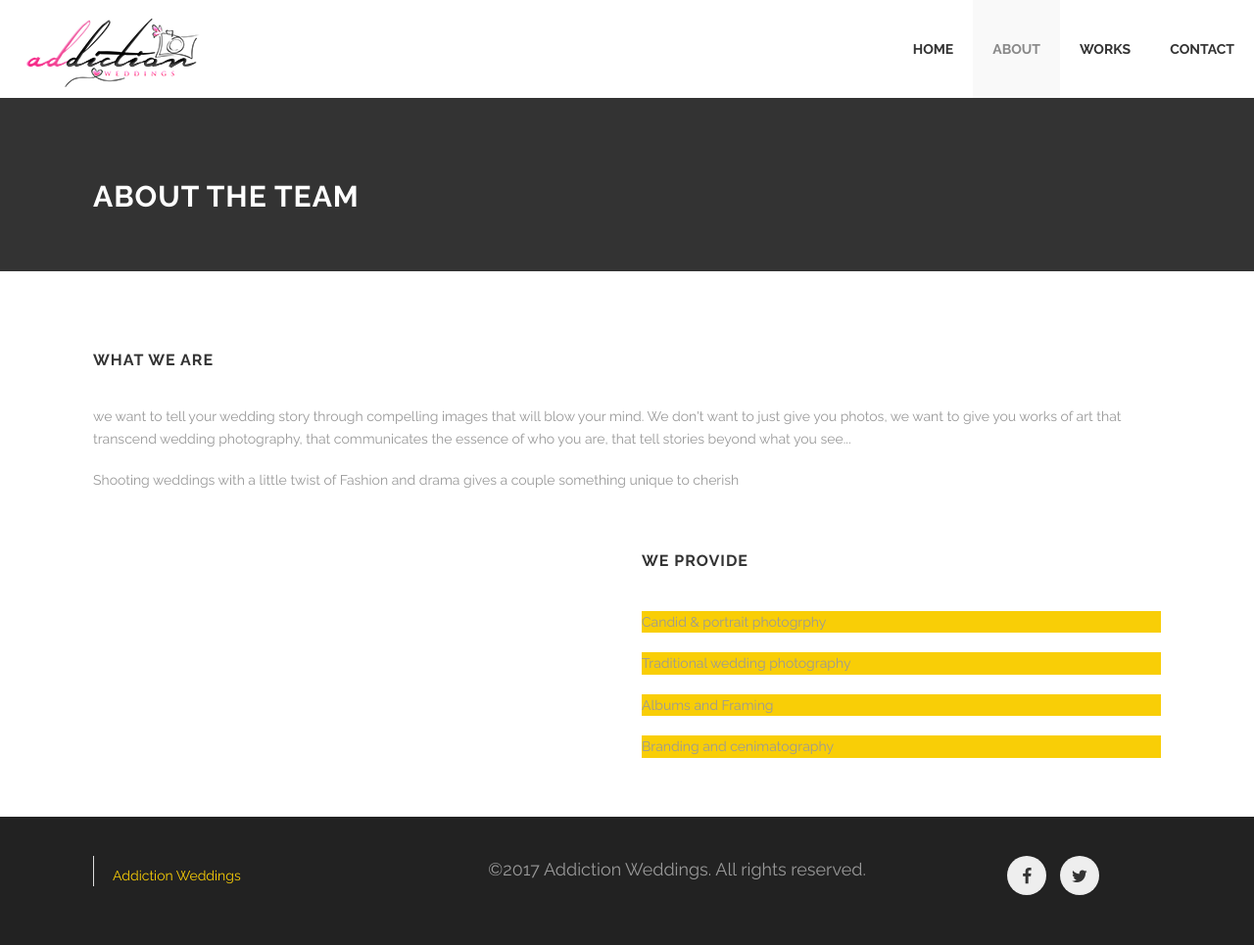
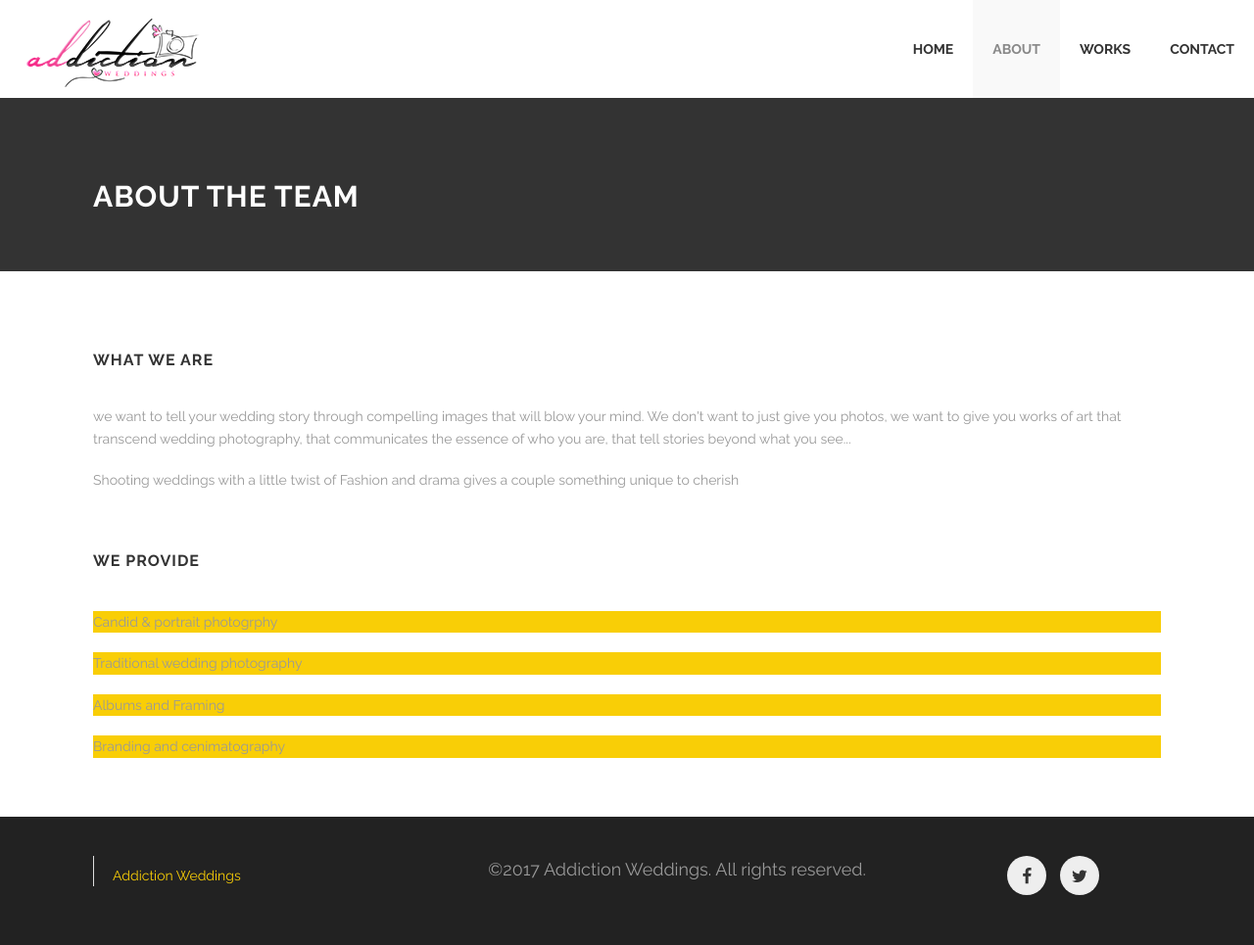
Before and after one commit to prabintp/sandinew, a Jekyll site: the page built from about.markdown, in a window 1280 px wide. Shown: the whole page at 98% size. Built offline with Jekyll 4.4.1, drawn with Linux system fonts in a browser that asks for light colours.

Commit message:
Updated About

```diff
--- a/about.markdown
+++ b/about.markdown
@@ -89,7 +89,7 @@ layout: default
       <p>Shooting weddings with a little twist of Fashion and drama gives a couple something unique to cherish</p>
       <div class='two spacing'></div>
     </div>
-    <div class='medium-6 columns'>
+    <div class='large-12 columns'>
       <h3>We Provide</h3>
       <div class='spacing'></div>
       <div class='mod modBarGraph'>
```
